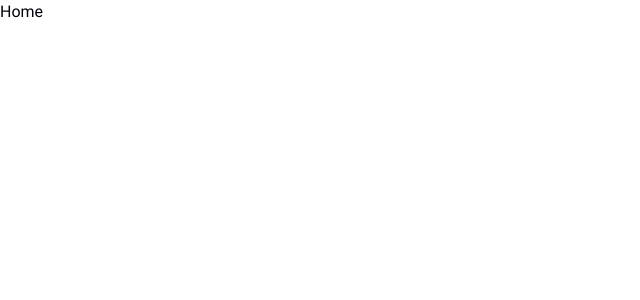
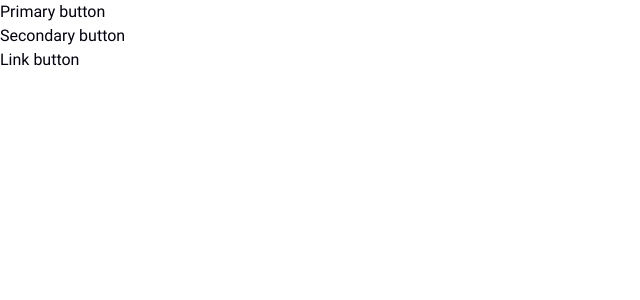
Before and after one commit to johnnyferreiradev/landing-template-js, a React (Create React App) app: page / in a window 1280 px wide. Shown: the top 300 px of the page, without its empty margins (0-640 px from the left). Built offline with nearby package versions, Linux system fonts and the light colour scheme.

Commit message:
Creating button components (#2)

```diff
--- a/package.json
+++ b/package.json
@@ -9,7 +9,8 @@
     "react": "^16.13.1",
     "react-dom": "^16.13.1",
     "react-router-dom": "^5.2.0",
-    "react-scripts": "3.4.1"
+    "react-scripts": "3.4.1",
+    "styled-components": "^5.1.1"
   },
   "scripts": {
     "start": "react-scripts start",
--- /dev/null
+++ b/src/components/Buttons/index.jsx
@@ -0,0 +1,13 @@
+import React from 'react';
+
+const PrimaryButton = () => <div>Primary button</div>;
+
+const SecondaryButton = () => <div>Secondary button</div>;
+
+const LinkButton = () => <div>Link button</div>;
+
+export {
+  PrimaryButton,
+  SecondaryButton,
+  LinkButton,
+};
--- a/src/pages/Home/index.jsx
+++ b/src/pages/Home/index.jsx
@@ -1,10 +1,12 @@
 import React from 'react';
 
-// import { Container } from './styles';
+import { PrimaryButton, SecondaryButton, LinkButton } from '../../components/Buttons/index';
 
 const Home = () => (
   <div>
-    <p>Home</p>
+    <PrimaryButton />
+    <SecondaryButton />
+    <LinkButton />
   </div>
 );
 
```
Also changed, not shown: 1 other file (tests, documents, lock files or other folders).
